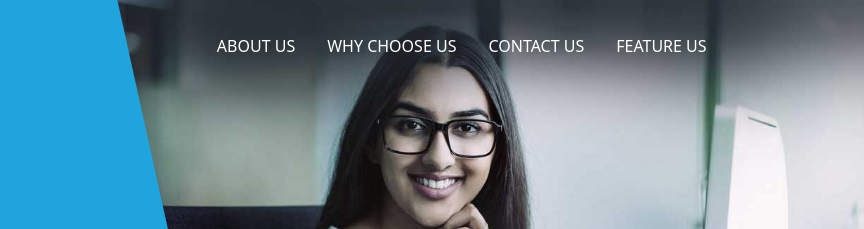
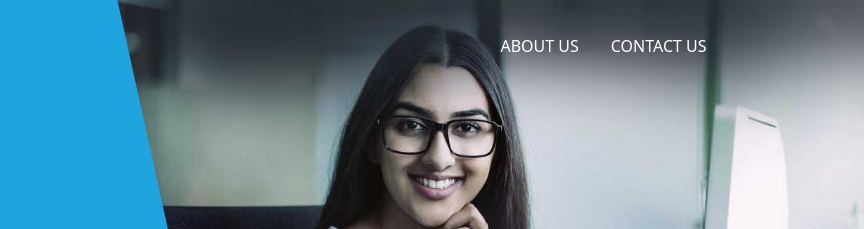
Before and after one commit to Abir-Das/getbestwriter.io, a website built with webpack: page index.html in a window 1280 px wide. Shown: the top 229 px of the page, 416-1280 px from the left. Built offline with nearby package versions, Linux system fonts and the light colour scheme.

Commit message:
menu removed

```diff
--- a/index.html
+++ b/index.html
@@ -20,9 +20,8 @@
 				<div class="menu-header-container">
 					<ul>
 						<li><a href="./about_us.html">ABOUT US</a></li>
-						<li><a href="">WHY CHOOSE US</a></li>
 						<li><a href="./contact_us.html">CONTACT US</a></li>
-						<li><a href="">FEATURE US</a></li>
+
 					</ul>
 				</div>
 				<button class="responsive-btn d-md-none" @click="{responsiveMenuOpen = 1}">
@@ -311,9 +310,7 @@
 			<div class="menu-header-container">
 				<ul>
 					<li><a href="">ABOUT US</a></li>
-					<li><a href="">WHY CHOOSE US</a></li>
 					<li><a href="">CONTACT US</a></li>
-					<li><a href="">FEATURE US</a></li>
 				</ul>
 			</div>
 	<!-- end resonsive side menu -->
```
